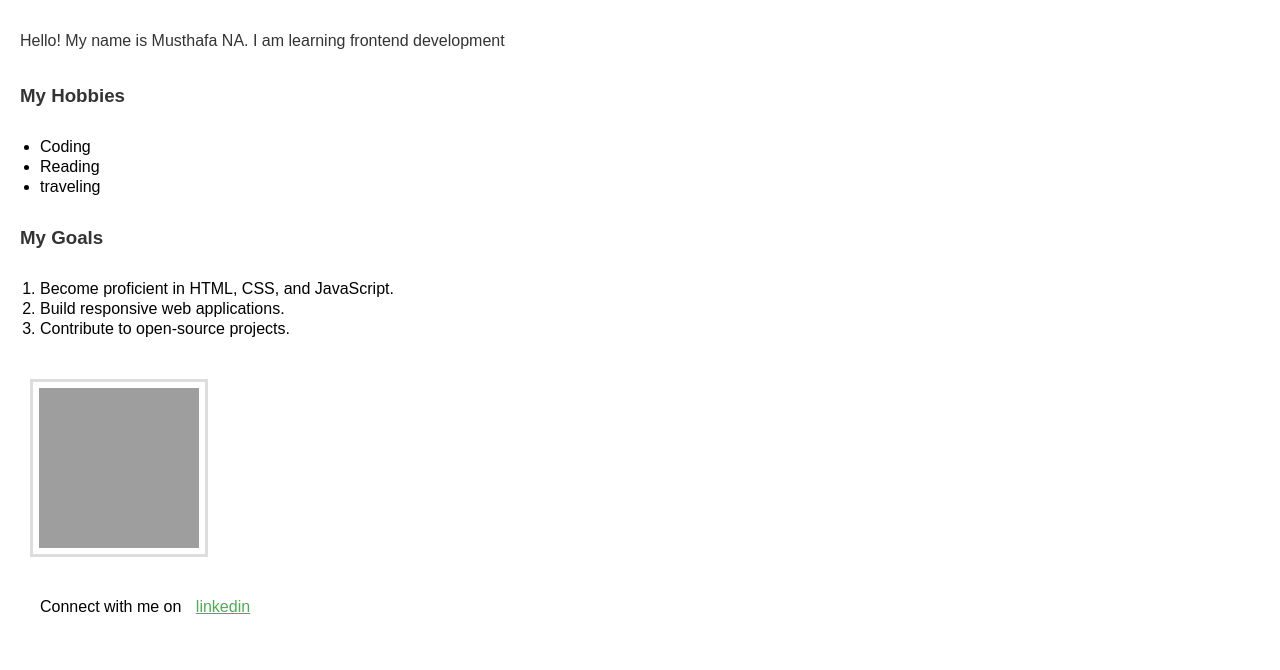
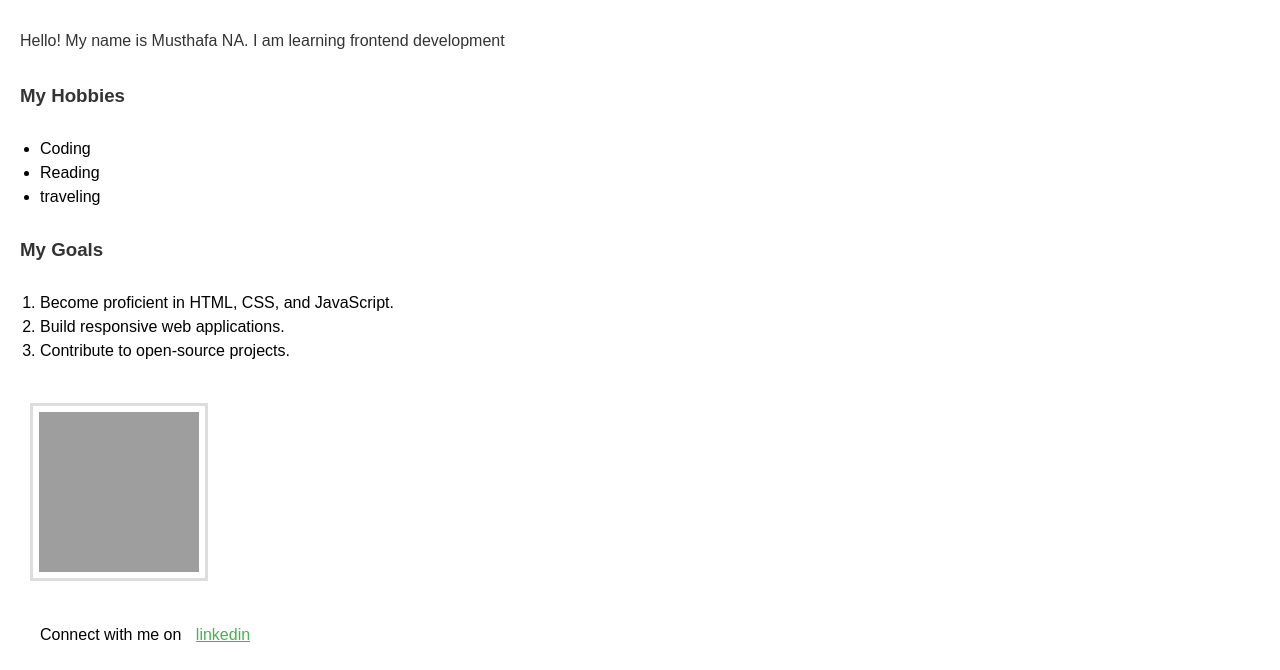
Before and after one commit to musthafana/Day3, a plain HTML site: page index.html in a window 1280 px wide. Shown: the part 130-800 px from the top of the page. Drawn offline with Linux system fonts and the light colour scheme; grey boxes are pictures that could not be loaded.

Commit message:
Update style.css

```diff
--- a/style.css
+++ b/style.css
@@ -15,7 +15,7 @@
   color: #333333;
 }
 .list1, .list2{
-  line-height: 10px;
+  line-height: 14px;
 }
 .theme{
   border: 3px solid #dddddd;
```
